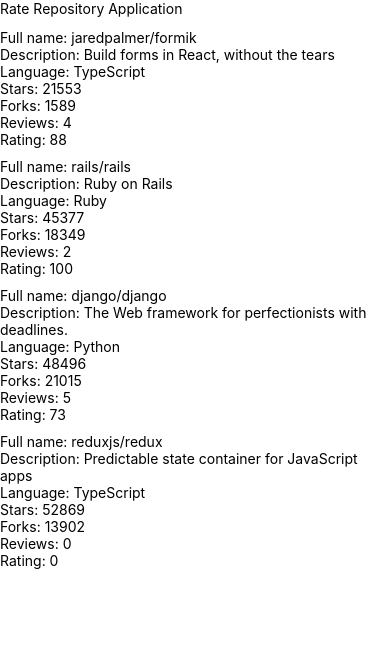
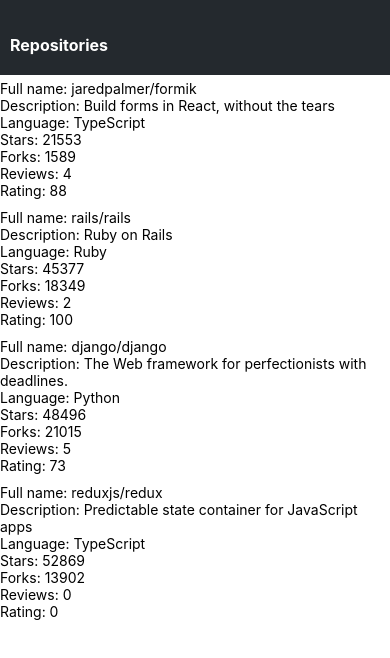
Before and after one commit to khan5ula/reactnative-coursework, a React Native app in the folder rate-repository-app/: screen / in a window 390 px wide. Shown: the top 658 px of the page. Built offline with nearby package versions, Linux system fonts and the light colour scheme.

Commit message:
task 10.4 done, added AppBar

```diff
--- /dev/null
+++ b/rate-repository-app/src/components/AppBar.jsx
@@ -0,0 +1,24 @@
+import { StyleSheet, View } from 'react-native'
+import theme from '../theme'
+import AppBarTab from './AppBarTab'
+
+const AppBar = () => {
+  return (
+    <View style={styles.flexContainer}>
+      <AppBarTab text="Repositories" />
+    </View>
+  )
+}
+
+export default AppBar
+
+const styles = StyleSheet.create({
+  flexContainer: {
+    flexDirection: 'row',
+    paddingTop: 30,
+    paddingBottom: 15,
+    marginBottom: 5,
+    paddingStart: 5,
+    backgroundColor: theme.colors.appBarColor,
+  },
+})
--- /dev/null
+++ b/rate-repository-app/src/components/AppBarTab.jsx
@@ -0,0 +1,31 @@
+import { Pressable, View, StyleSheet } from 'react-native'
+import Text from './Text'
+
+const AppBarTab = ({ text }) => {
+  const handlePress = () => {
+    console.log(`pressed ${text}`)
+  }
+
+  return (
+    <View>
+      <Pressable onPress={handlePress}>
+        <Text
+          style={styles.text}
+          color="appBarTitle"
+          fontWeight="bold"
+          fontSize="subheading"
+        >
+          {text}
+        </Text>
+      </Pressable>
+    </View>
+  )
+}
+
+const styles = StyleSheet.create({
+  text: {
+    padding: 5,
+  },
+})
+
+export default AppBarTab
--- a/rate-repository-app/src/components/Main.jsx
+++ b/rate-repository-app/src/components/Main.jsx
@@ -1,20 +1,12 @@
-import Constants from 'expo-constants'
-import { Text, StyleSheet, View } from 'react-native'
+import { StyleSheet, View } from 'react-native'
+import AppBar from './AppBar'
 import RepositoryList from './RepositoryList'
-
-const styles = StyleSheet.create({
-  container: {
-    marginTop: Constants.statusBarHeight,
-    flexGrow: 1,
-    flexShrink: 1,
-  },
-})
 
 const Main = () => {
   return (
     <View style={styles.container}>
-      <Text>Rate Repository Application</Text>
-      <View style={{ marginTop: '3%' }}>
+      <AppBar />
+      <View style={styles.container}>
         <RepositoryList />
       </View>
     </View>
@@ -22,3 +14,10 @@
 }
 
 export default Main
+
+const styles = StyleSheet.create({
+  container: {
+    flexGrow: 1,
+    flexShrink: 1,
+  },
+})
--- /dev/null
+++ b/rate-repository-app/src/components/Text.jsx
@@ -0,0 +1,43 @@
+import { Text as NativeText, StyleSheet } from 'react-native'
+
+import theme from '../theme'
+
+const Text = ({ color, fontSize, fontWeight, style, ...props }) => {
+  const textStyle = [
+    styles.text,
+    color === 'textSecondary' && styles.colorTextSecondary,
+    color === 'primary' && styles.colorPrimary,
+    color === 'appBarTitle' && styles.colorAppBarTitle,
+    fontSize === 'subheading' && styles.fontSizeSubheading,
+    fontWeight === 'bold' && styles.fontWeightBold,
+    style,
+  ]
+
+  return <NativeText style={textStyle} {...props} />
+}
+
+export default Text
+
+const styles = StyleSheet.create({
+  text: {
+    color: theme.colors.textPrimary,
+    fontSize: theme.fontSizes.body,
+    fontFamily: theme.fonts.main,
+    fontWeight: theme.fontWeights.normal,
+  },
+  colorTextSecondary: {
+    color: theme.colors.textSecondary,
+  },
+  colorPrimary: {
+    color: theme.colors.primary,
+  },
+  colorAppBarTitle: {
+    color: 'white',
+  },
+  fontSizeSubheading: {
+    fontSize: theme.fontSizes.subheading,
+  },
+  fontWeightBold: {
+    fontWeight: theme.fontWeights.bold,
+  },
+})
--- /dev/null
+++ b/rate-repository-app/src/theme.js
@@ -0,0 +1,21 @@
+const theme = {
+  colors: {
+    textPrimary: '#24292e',
+    textSecondary: '#586069',
+    primary: '#0366d6',
+    appBarColor: '#24292e',
+  },
+  fontSizes: {
+    body: 14,
+    subheading: 16,
+  },
+  fonts: {
+    main: 'System',
+  },
+  fontWeights: {
+    normal: '400',
+    bold: '700',
+  },
+}
+
+export default theme
```
